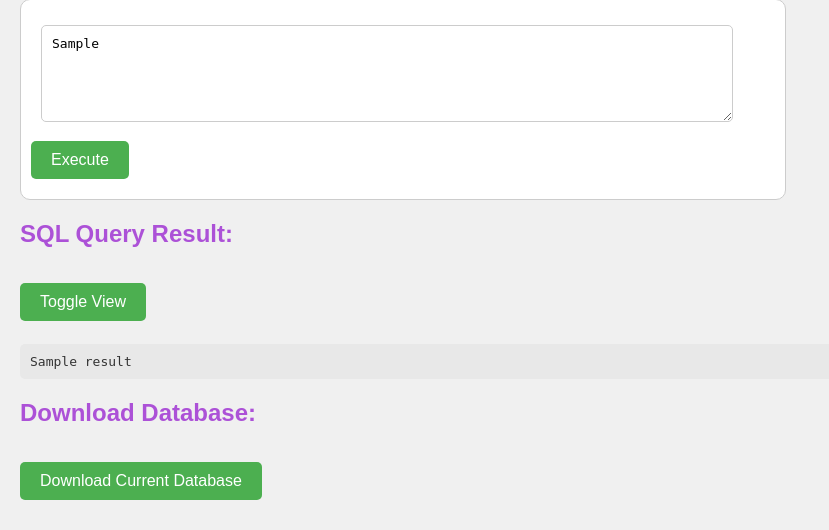
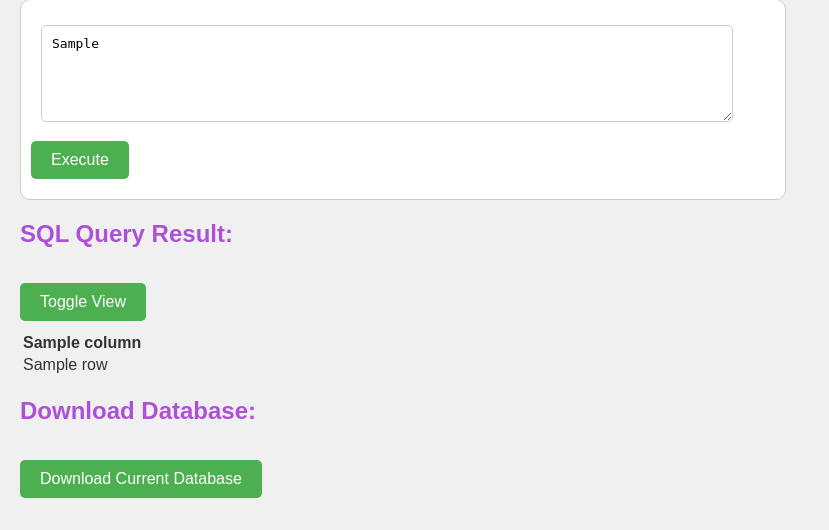
Before and after one commit to owl637/flask-web-app, a Flask app: template templates/index.html in a window 1280 px wide. Shown: the part 511-1041 px from the top of the page, without its empty margins (0-829 px from the left). After the commit the page ends 1009 px from the top, so only its background shows below. Run offline with Flask 3, Linux system fonts and the light colour scheme; the template is opened without the code that fills it: most values are stand-ins (such as "Sample title", 1, 10 or a date in 2020).

Commit message:
Update index.html

```diff
--- a/templates/index.html
+++ b/templates/index.html
@@ -54,11 +54,11 @@
     {% if result %}
         <h2>SQL Query Result:</h2>
         <button onclick="toggleView()">Toggle View</button>
-        <div id="array_view" style="display: block;">
+        <div id="array_view" style="display: none;">
             <pre>{{ result }}</pre>
         </div>
-        <div id="table_view" style="display: none;">
-            <table border="1">
+        <div id="table_view" style="display: block;">
+            <table class="styled-table">
                 <thead>
                     <tr>
                         {% for column in columns %}
```
